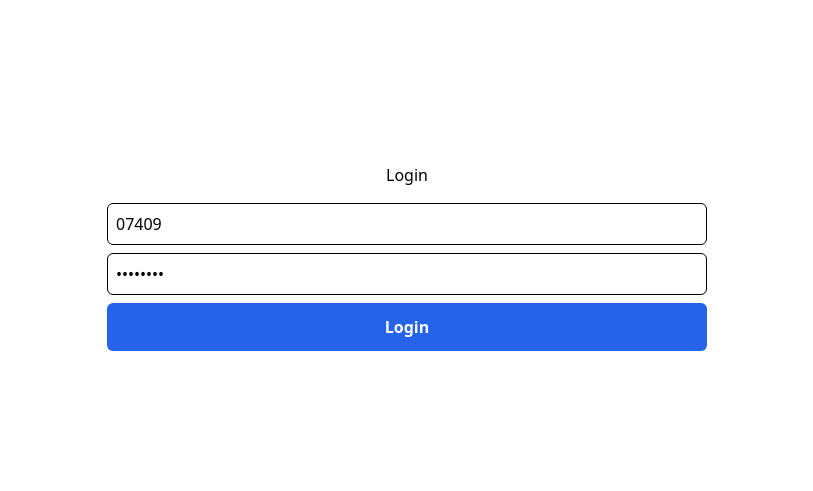
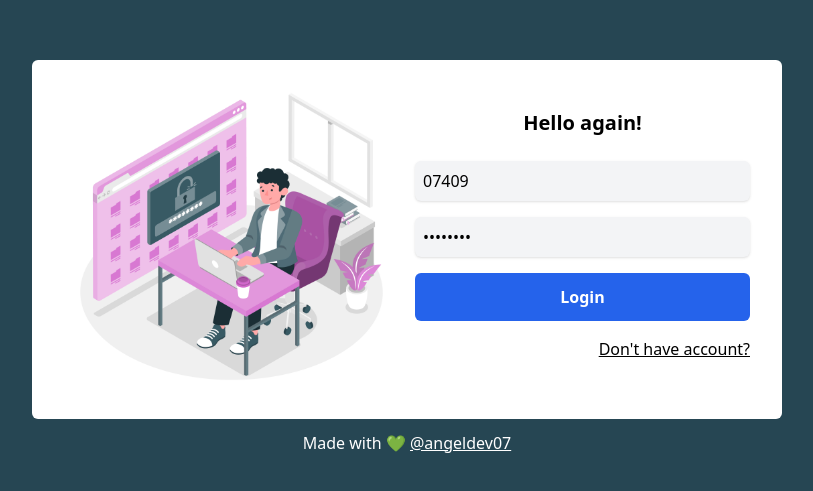
Before and after one commit to angeldev07/spring-angular-security, an Angular app in the folder user-manager-fe/: page /auth in a window 1280 px wide. Shown: the part 143-634 px from the top of the page, without its empty margins (233-1046 px from the left). Built offline with nearby package versions, Linux system fonts and the light colour scheme.

Commit message:
style(login): Login page styled

```diff
--- a/user-manager-fe/src/app/auth/auth.component.html
+++ b/user-manager-fe/src/app/auth/auth.component.html
@@ -1,23 +1,34 @@
-<section class="w-full h-screen flex flex-col items-center justify-center">
+<section class="w-full h-screen flex flex-col items-center justify-center px-4 bg-[#264653]">
 
-  <form class="w-full max-w-[600px] mx-auto" [formGroup]="loginForm" (ngSubmit)="onSubmit($event)">
-    <h1 class="text-center mb-4">Login</h1>
+  <div class="bg-white px-8 pt-2 pb-8 rounded-md flex flex-col items-center gap-4 md:pb-4 md:flex-row w-full max-w-[750px]">
 
+    <section class="w-full" >
+      <img src="assets/login.jpg" class="w-full ">
+    </section>
 
-    <input class="w-full border border-black mb-2 p-2 rounded-md"
+    <section class="my-4 w-full">
+      <h2 class="text-center font-bold text-xl w-full mb-6">Hello again!</h2>
+
+      <form class="w-full" [formGroup]="loginForm" (ngSubmit)="onSubmit($event)">
+
+        <input class="block w-full mb-4 p-2 rounded-md bg-gray-100 shadow"
                type="text"
                formControlName="username"
                placeholder="username">
 
-    <input class="w-full border border-black mb-2 p-2 rounded-md"
+        <input class="block w-full mb-4 p-2 rounded-md bg-gray-100 shadow"
                type="password"
                formControlName="password"
                placeholder="**********">
 
         <button
-      class="w-full bg-blue-600 text-white font-semibold text-center p-3 rounded-md"
+          class="w-full bg-blue-600 text-white font-semibold text-center p-3 rounded-md transition-colors hover:bg-blue-500"
           type="submit">Login
         </button>
 
       </form>
+      <a href="#" class="inline-block w-full text-right mt-4 underline"> Don't have account?</a>
     </section>
+  </div>
+  <p class="mt-3 text-white">Made with 💚 <a href="https://github.com/angeldev07" class="underline" target="_blank">@angeldev07</a> </p>
+</section>
```
Also changed, not shown: user-manager-fe/src/assets/login.jpg (added). Lines whose indentation alone changed are shown as unchanged.
